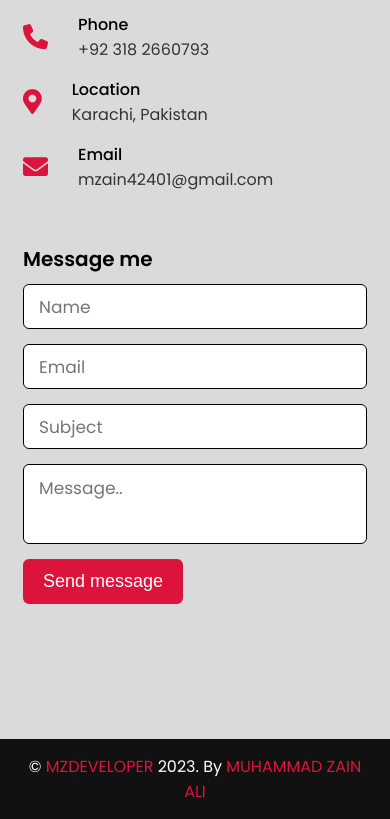
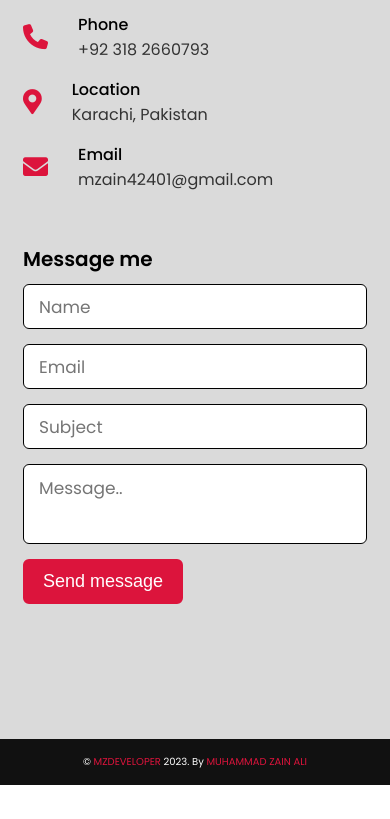
Before and after one commit to mzain42401/My_Porfolio, a plain HTML site: page index.html in a window 390 px wide. Shown: the part 6083-6902 px from the top of the page. After the commit the page ends 6868 px from the top, so only its background shows below. Drawn offline with nearby package versions, Linux system fonts and the light colour scheme; some packages are replaced by stand-ins of ours; a script that the page names is missing.

Commit message:
practice

```diff
--- a/style.css
+++ b/style.css
@@ -652,7 +652,7 @@ footer span a:hover{
         margin-bottom: 35px;
     }
     footer{
-        font-size: 16px;
+        font-size: 10px;
     }
 
 }
```
